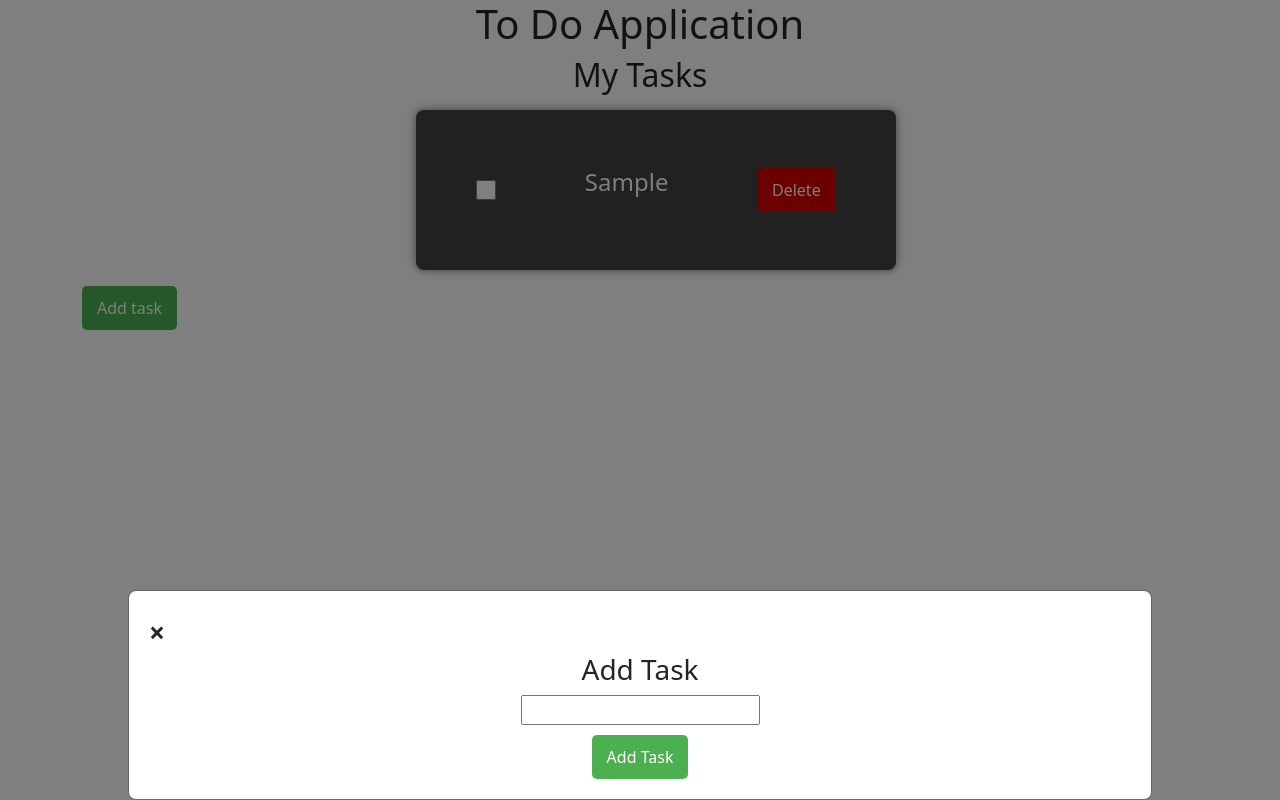
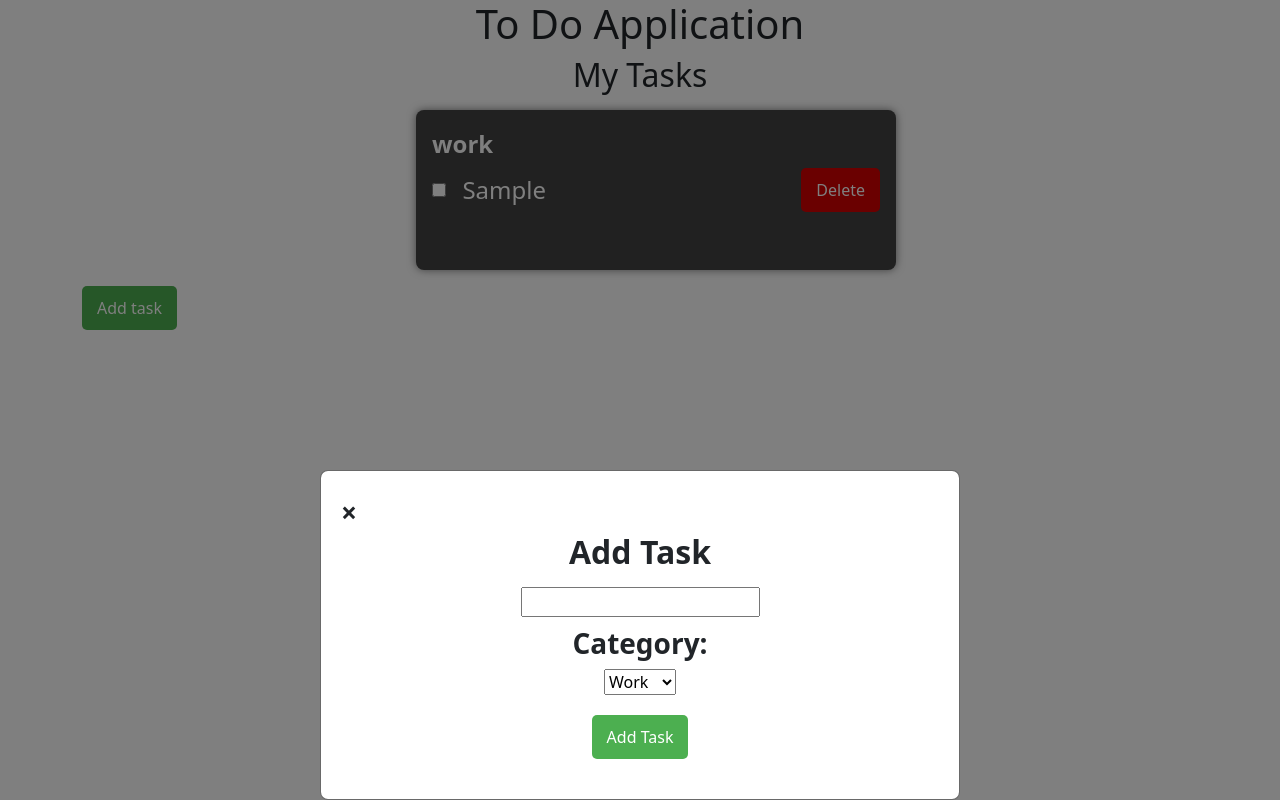
Before and after one commit to PhilipSamuelsson/ToDoApp, a website: page index.html in a window 1280 px wide. Both pictures are taken after typing "Sample" into the empty fields and a click on the input "Add Task". Drawn offline with nearby package versions, Linux system fonts and the light colour scheme.

Commit message:
Changed some styling and added categories to the tasks.

```diff
--- a/index.html
+++ b/index.html
@@ -19,9 +19,15 @@
             <div class="modal-content">
                 <span class="close">&times;</span>
                 <div class="text-center">
-                <h3>Add Task</h3>
+                <h3 class="addTask-header">Add Task</h3>
                 <form>
                     <input type="text" name="task" id="text-input" />
+                    <h3 class="category">Category:</h3>
+                    <select name="category" id="category">
+                        <option value="work">Work</option>
+                        <option value="hobby">Hobby</option>
+                        <option value="task">Task</option>
+                    </select>
                     <input type="submit" value="Add Task" id="submit-button" />
                 </form>
             </div>
--- a/index.js
+++ b/index.js
@@ -4,6 +4,7 @@ const list = document.getElementById('list')
 const openModal = document.getElementById('open-modal')
 const modal = document.getElementById('modal')
 const closeModal = document.getElementsByClassName('close')
+const category = document.getElementById('category')
 
 submitButton.addEventListener('click', (event) => {
     event.preventDefault()
@@ -17,7 +18,12 @@ submitButton.addEventListener('click', (event) => {
     checkbox.className = 'checkbox'
     checkbox.addEventListener('click', handleCheck)
 
+    const categoryText = document.createElement('p')
+    categoryText.textContent = category.value
+    categoryText.className = 'category-text'
+
     const paragraph = document.createElement('p')
+    paragraph.className = 'paragraph'
     paragraph.textContent = text
 
     const deleteButton = document.createElement('button')
@@ -26,9 +32,9 @@ submitButton.addEventListener('click', (event) => {
     deleteButton.addEventListener('click', handleDelete)
 
     itemContainer.appendChild(checkbox)
+    itemContainer.appendChild(categoryText)
     itemContainer.appendChild(paragraph)
     itemContainer.appendChild(deleteButton)
-
     list.appendChild(itemContainer)
 
     textInput.value = ''
--- a/styles.css
+++ b/styles.css
@@ -17,9 +17,10 @@ p {
     max-width: 30rem;
     height: 10rem;
     color: white;
+    position: relative;
 }
 
-.checked p {
+.checked .paragraph {
     text-decoration: line-through;
     color: #4caf50;
     font-style: italic;
@@ -56,12 +57,18 @@ p {
     z-index: 1;
 }
 
+.addTask-header {
+    font-size: 2rem;
+    font-weight: bold;
+    margin-bottom: 1rem;
+}
+
 .modal-content {
     background-color: #fefefe;
     padding: 20px;
     border: 1px solid #888;
-    max-width: 80%;
-    width: 100%;
+    max-width: 50%;
+    width: 30%;
     display: flex;
     justify-content: center;
     position: relative;
@@ -86,6 +93,10 @@ form {
     margin-bottom: 10px;
 }
 
+.category {
+    font-weight: bold;
+}
+
 #submit-button {
     background-color: #4caf50;
     color: white;
@@ -93,6 +104,8 @@ form {
     border: none;
     border-radius: 5px;
     cursor: pointer;
+    margin-bottom: 20px;
+    margin-top: 20px;
 }
 
 #submit-button:hover {
@@ -109,3 +122,19 @@ form {
     background-color: green;
     border-radius: 50%;
 }
+
+.category-text {
+    font-size: 1.5rem;
+    font-weight: bold;
+    margin: 1rem;
+    position: absolute;
+    top: 0;
+    left: 0;
+}
+
+.paragraph {
+    font-size: 1.5rem;
+    margin: 1rem;
+    width: 100%;
+    word-wrap: break-word;
+}
```
